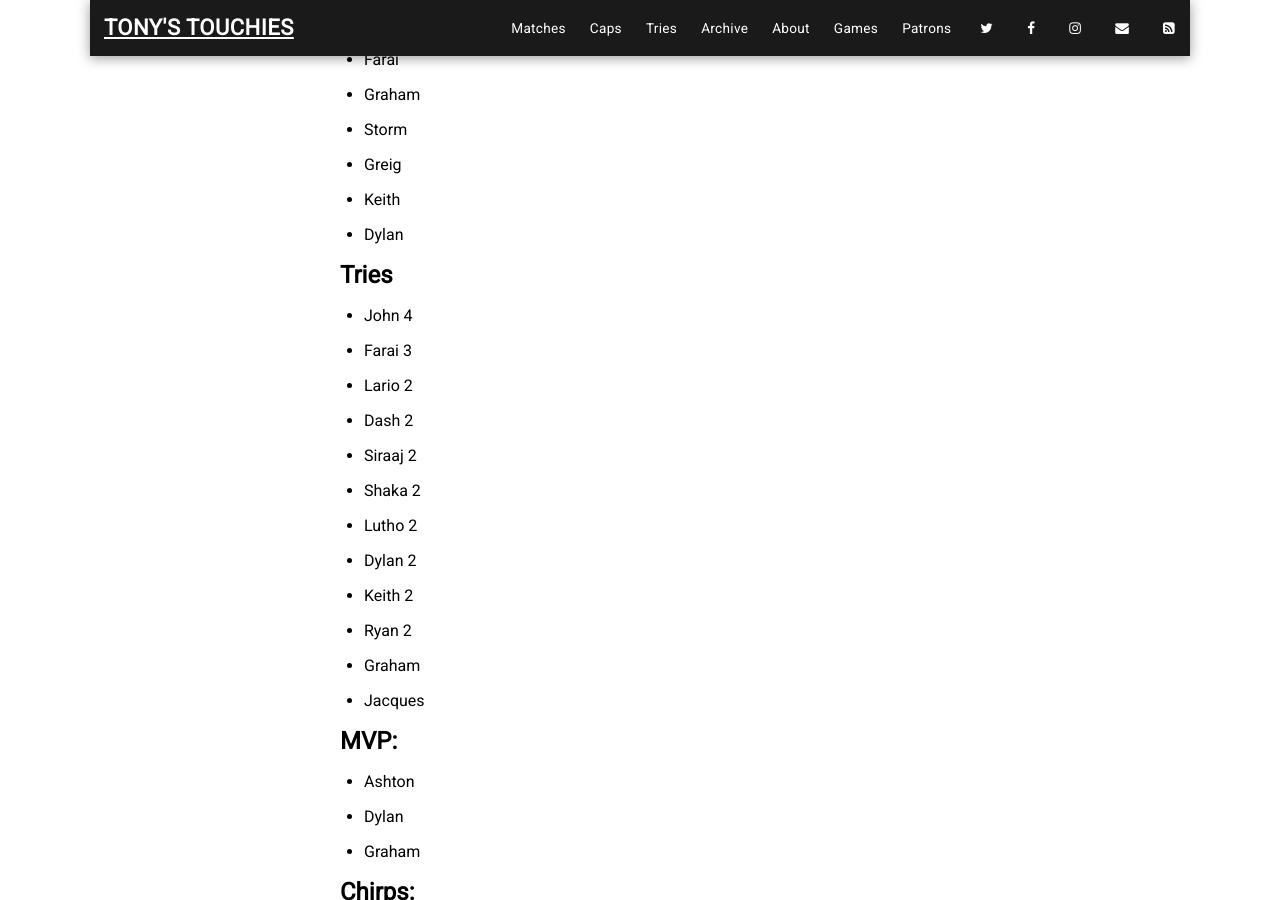
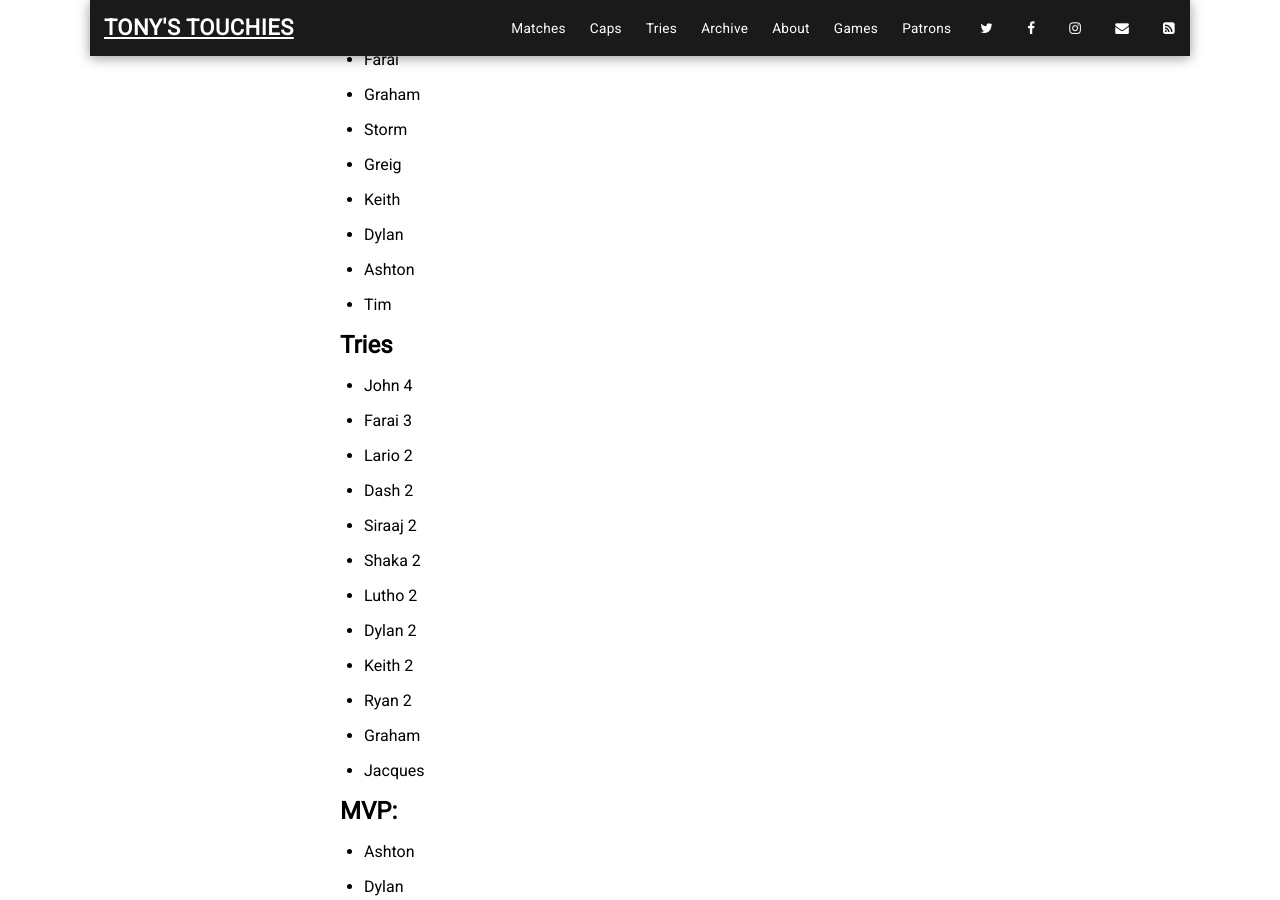
Before and after one commit to sundayrugby/sundayrugby.github.io, a Jekyll site: the page built from _posts/2026-08-30-TURNOUT.md, in a window 1280 px wide and 900 px high, scrolled down 983 px. Built offline with Jekyll 4.4.1, drawn with Linux system fonts in a browser that asks for light colours; nearby versions of some CDN libraries.

Commit message:
Merge PR #11
Co-authored-by: Ryan <rpovey@gmail.com>

```diff
--- a/_posts/2026-08-30-TURNOUT.md
+++ b/_posts/2026-08-30-TURNOUT.md
@@ -25,6 +25,8 @@ image: 2026_08_30_a.jpg
 * Greig
 * Keith
 * Dylan
+* Ashton
+* Tim
 
 ## Tries
 
```
